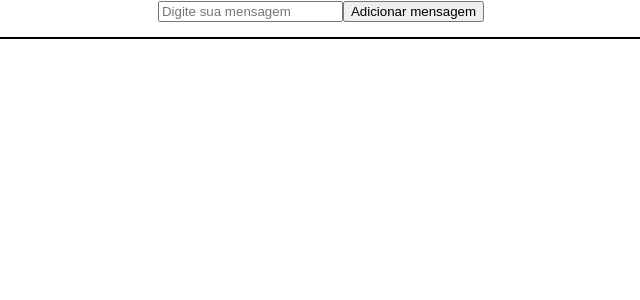
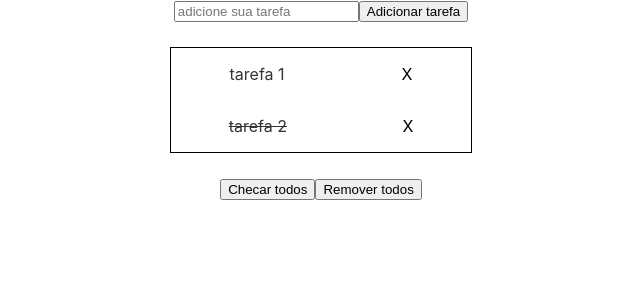
Before and after one commit to yogmel/lets-code-react-547, a React (Create React App) app: page / in a window 1280 px wide. Shown: the top 300 px of the page, without its empty margins (319-959 px from the left). Built offline with nearby package versions, Linux system fonts and the light colour scheme.

Commit message:
Aula 5 - Inicio do todo list

```diff
--- a/src/App.css
+++ b/src/App.css
@@ -37,7 +37,22 @@
   }
 }
 
-.caixa-mensagens {
-  border: 1px solid black;
-  margin-top: 15px;
+.tarefa__container {
+  border: 1px solid;
+  margin: 25px auto;
+  max-width: 300px;
 }
+
+.tarefa__descricao {
+  display: flex;
+  align-items: center;
+  justify-content: space-around;
+}
+
+.tarefa {
+  color: #333;
+}
+
+.tarefa.check {
+  text-decoration: line-through;
+}
--- a/src/App.js
+++ b/src/App.js
@@ -1,5 +1,5 @@
 import './App.css';
-import ChatContainer from './routes/exercicioCinco';
+import { useState } from 'react';
 
 /*
   * Componente tem como pré-requisito:
@@ -13,9 +13,89 @@ import ChatContainer from './routes/exercicioCinco';
 */
 
 function App() {
+  const [tarefas, setTarefas] = useState([
+    {
+      descricao: 'tarefa 1',
+      check: false
+    },
+    {
+      descricao: 'tarefa 2',
+      check: true
+    }
+  ]);
+  const [tarefaAtual, setTarefaAtual] = useState({});
+
+  // adicionar tarefa
+  const atualizarTarefaAtual = (ev) => {
+    setTarefaAtual({
+      descricao: ev.target.value,
+      check: false
+    });
+  }
+
+  const adicionarTarefa = () => {
+    setTarefas([
+      ...tarefas,
+      tarefaAtual
+    ]);
+    setTarefaAtual({
+      descricao: ''
+    })
+  }
+
+  const adicionarTarefaKeyDown = (ev) => {
+    if (ev.key === "Enter") {
+      adicionarTarefa();
+    }
+  }
+
+  // checar todas as tarefas
+  // deschecar todas as tarefas
+  const checarTodasTarefas = () => {
+    const tarefasChecadas = tarefas.map(tarefa => (
+      {
+        descricao: tarefa.descricao,
+        check: true
+      }
+    ));
+
+    setTarefas(tarefasChecadas);
+  }
+
+  // remover tarefa
+  // remover todas as tarefas
+
   return (
     <div className="App">
-      <ChatContainer />
+      <section>
+        <div className="tarefa__input">
+          <input
+            onChange={atualizarTarefaAtual}
+            onKeyDown={adicionarTarefaKeyDown}
+            value={tarefaAtual.descricao}
+            type="text"
+            placeholder="adicione sua tarefa"
+          />
+          <button onClick={adicionarTarefa}>Adicionar tarefa</button>
+        </div>
+
+        <div className="tarefa__container">
+          {tarefas.map((tarefa) => {
+            return (
+              <div className="tarefa__descricao">
+                <p className={`tarefa ${tarefa.check === true ? "check" : ""}`}>{tarefa.descricao}</p>
+                <span>X</span>
+              </div>
+            );
+          })}
+
+        </div>
+
+        <div className="tarefa__buttons">
+          <button onClick={checarTodasTarefas}>Checar todos</button>
+          <button>Remover todos</button>
+        </div>
+      </section>
     </div>
   );
 }
--- /dev/null
+++ b/src/routes/exercicioCinco/MensagensWrapper.css
@@ -0,0 +1,4 @@
+.caixa-mensagens {
+  border: 1px solid black;
+  margin-top: 15px;
+}
--- a/src/routes/exercicioCinco/MensagensWrapper.jsx
+++ b/src/routes/exercicioCinco/MensagensWrapper.jsx
@@ -1,3 +1,5 @@
+import './MensagensWrapper.css';
+
 const MensagensWrapper = (props) => {
   return (
     <div className="caixa-mensagens">
```
